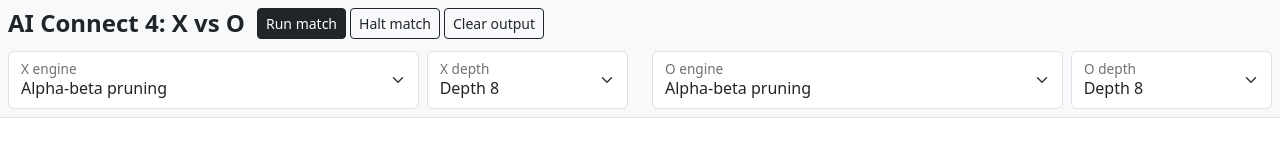
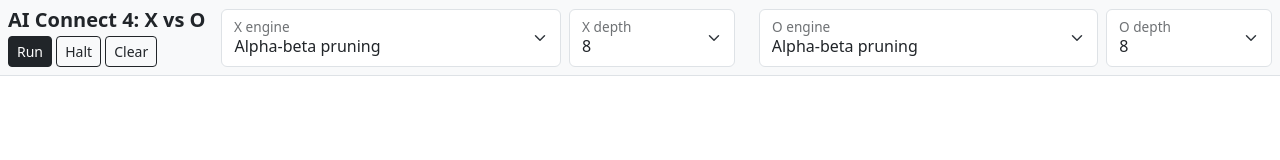
Before and after one commit to tdy/Connect4.js, a plain HTML site: page public_html/index.html in a window 1280 px wide. Drawn offline with nearby package versions, Linux system fonts and the light colour scheme.

Commit message:
Reduce form to single row

```diff
--- a/public_html/index.html
+++ b/public_html/index.html
@@ -8,15 +8,18 @@
         <link href="css/connect4.css" rel="stylesheet">
     </head>
     <body class="d-flex flex-column h-100">
-        <form class="row bg-light border-bottom gy-2 gx-4 p-2">
-            <div class="col-12 d-flex align-items-center gap-1 mb-1">
-                <h1 class="h4 d-inline fw-bold mb-0 me-2">AI Connect 4: X vs O</h1>
-                <button class="btn btn-sm btn-dark" type="button" onclick="runMatch();">Run match</button>
-                <button class="btn btn-sm btn-outline-dark" type="button" onclick="haltMatch();">Halt match</button>
-                <button class="btn btn-sm btn-outline-dark" type="button" onclick="clearOutput();">Clear output</button>
+        <form class="d-flex align-items-center bg-light border-bottom gx-4 p-2">
+            <div class="d-flex flex-column justify-content-center justify-content-md-between gap-1 h-100">
+                <h1 class="h5 text-nowrap fw-bold mb-0 me-3">AI Connect 4: X vs O</h1>
+                <div>
+                    <button class="btn btn-sm btn-dark" type="button" onclick="runMatch();">Run</button>
+                    <button class="btn btn-sm btn-outline-dark" type="button" onclick="haltMatch();">Halt</button>
+                    <button class="btn btn-sm btn-outline-dark" type="button" onclick="clearOutput();">Clear</button>
                 </div>
+            </div>
+            <div class="row flex-grow-1 gy-2">
                 <div class="col-md-6">
-                <div class="row g-2">
+                    <div class="row gx-2">
                         <div class="col-8">
                             <div class="form-floating">
                                 <select class="form-select" name="xEngine" id="xEngineId">
@@ -30,16 +33,16 @@
                         <div class="col-4">
                             <div class="form-floating">
                                 <select class="form-select" name="xEngineDepth" id="xEngineDepthId">
-                                <option value="1">Depth 1</option>
-                                <option value="2">Depth 2</option>
-                                <option value="3">Depth 3</option>
-                                <option value="4">Depth 4</option>
-                                <option value="5">Depth 5</option>
-                                <option value="6">Depth 6</option>
-                                <option value="7">Depth 7</option>
-                                <option value="8" selected>Depth 8</option>
-                                <option value="9">Depth 9</option>
-                                <option value="10">Depth 10</option>
+                                    <option value="1">1</option>
+                                    <option value="2">2</option>
+                                    <option value="3">3</option>
+                                    <option value="4">4</option>
+                                    <option value="5">5</option>
+                                    <option value="6">6</option>
+                                    <option value="7">7</option>
+                                    <option value="8" selected>8</option>
+                                    <option value="9">9</option>
+                                    <option value="10">10</option>
                                 </select>
                                 <label for="xEngineDepthId">X depth</label>
                             </div>
@@ -47,7 +50,7 @@
                     </div>
                 </div>
                 <div class="col-md-6">
-                <div class="row g-2">
+                    <div class="row gx-2">
                         <div class="col-8">
                             <div class="form-floating">
                                 <select class="form-select" name="oEngine" id="oEngineId">
@@ -61,18 +64,19 @@
                         <div class="col-4">
                             <div class="form-floating">
                                 <select class="form-select" name="oEngineDepth" id="oEngineDepthId">
-                                <option value="1">Depth 1</option>
-                                <option value="2">Depth 2</option>
-                                <option value="3">Depth 3</option>
-                                <option value="4">Depth 4</option>
-                                <option value="5">Depth 5</option>
-                                <option value="6">Depth 6</option>
-                                <option value="7">Depth 7</option>
-                                <option value="8" selected>Depth 8</option>
-                                <option value="9">Depth 9</option>
-                                <option value="10">Depth 10</option>
+                                    <option value="1">1</option>
+                                    <option value="2">2</option>
+                                    <option value="3">3</option>
+                                    <option value="4">4</option>
+                                    <option value="5">5</option>
+                                    <option value="6">6</option>
+                                    <option value="7">7</option>
+                                    <option value="8" selected>8</option>
+                                    <option value="9">9</option>
+                                    <option value="10">10</option>
                                 </select>
                                 <label for="oEngineDepthId">O depth</label>
+                            </div>
                         </div>
                     </div>
                 </div>
```
Lines whose indentation alone changed are shown as unchanged.
